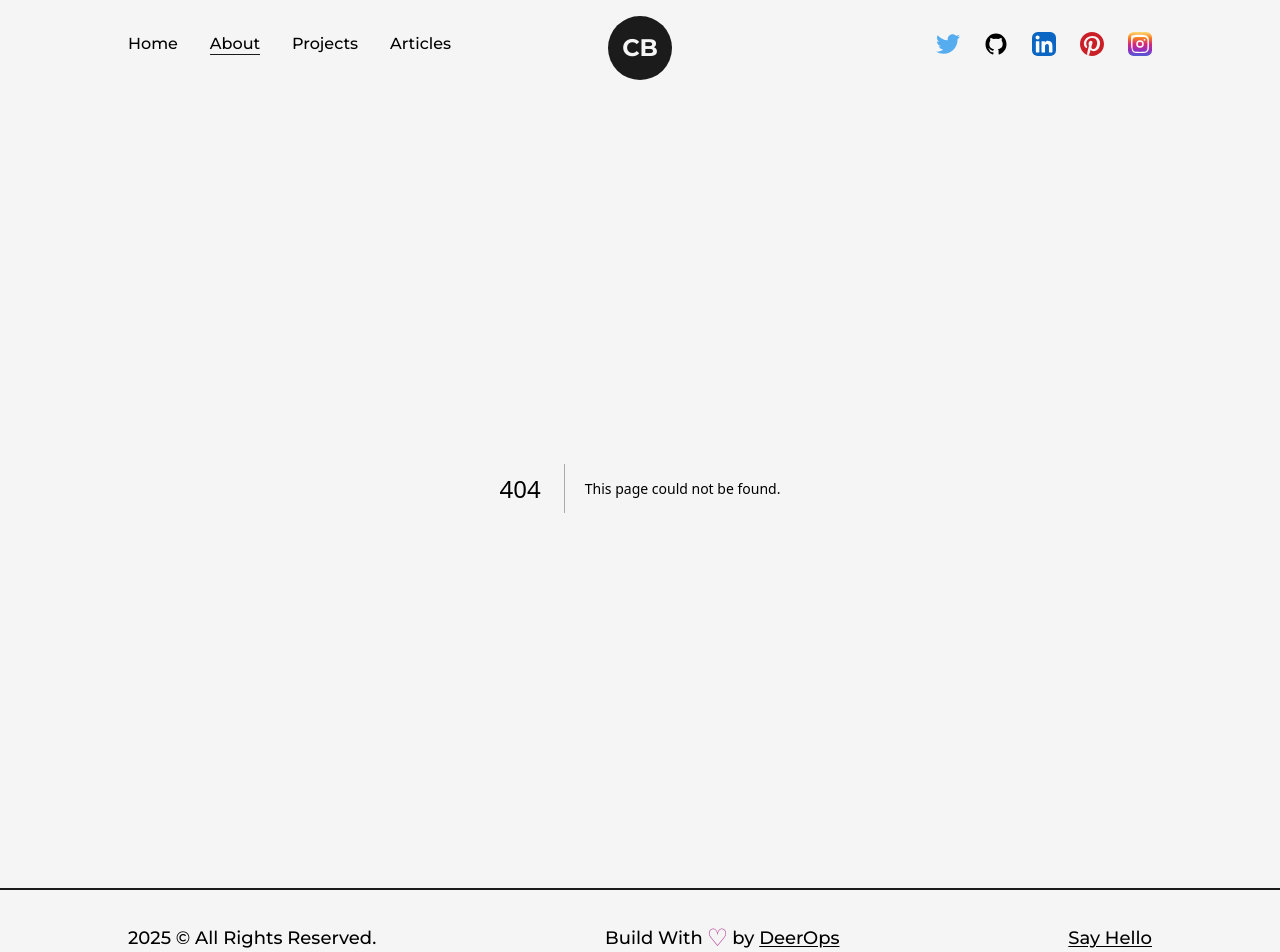
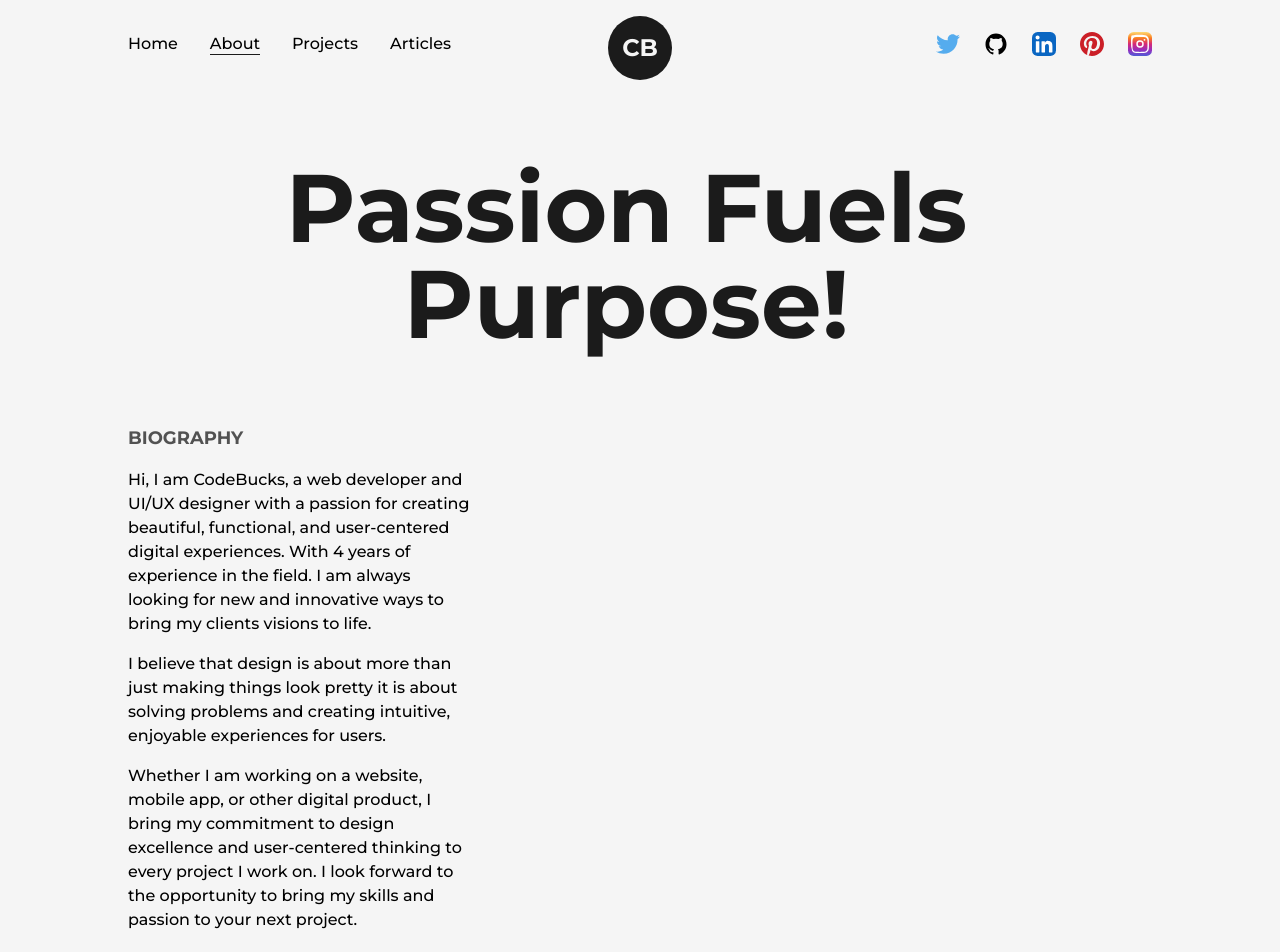
Before and after one commit to sinantech/website, a Next.js app: page /about in a window 1280 px wide. Before the commit this address had no page. Shown: the top 952 px of the page. Built offline with nearby package versions, Linux system fonts and the light colour scheme.

Commit message:
feat:about page

```diff
--- /dev/null
+++ b/src/pages/about.js
@@ -0,0 +1,48 @@
+import AnimatedText from "@/components/AnimatedText";
+import Layout from "@/components/Layout";
+import Head from "next/head";
+import React from "react";
+
+const about = () => {
+  return (
+    <>
+      <Head>
+        <title>CodeBucks | About Page</title>
+        <meta name="description" content="any description" />
+      </Head>
+      <main className="flex w-full flex-col items-center justify-center">
+        <Layout className="pt-16">
+          <AnimatedText text="Passion Fuels Purpose!" className="mb-16" />
+          <div className="grid w-full grid-cols-8 gap-16">
+            <div className="col-span-3 flex flex-col items-start justify-start">
+              <h2 className="mb-4 text-lg font-bold uppercase text-dark/75">
+                Biography
+              </h2>
+              <p className="font-medium">
+                Hi, I am CodeBucks, a web developer and UI/UX designer with a
+                passion for creating beautiful, functional, and user-centered
+                digital experiences. With 4 years of experience in the field. I
+                am always looking for new and innovative ways to bring my
+                clients visions to life.
+              </p>
+              <p className="my-4 font-medium">
+                I believe that design is about more than just making things look
+                pretty it is about solving problems and creating intuitive,
+                enjoyable experiences for users.
+              </p>
+              <p className="font-medium">
+                Whether I am working on a website, mobile app, or other digital
+                product, I bring my commitment to design excellence and
+                user-centered thinking to every project I work on. I look
+                forward to the opportunity to bring my skills and passion to
+                your next project.
+              </p>
+            </div>
+          </div>
+        </Layout>
+      </main>
+    </>
+  );
+};
+
+export default about;
```
